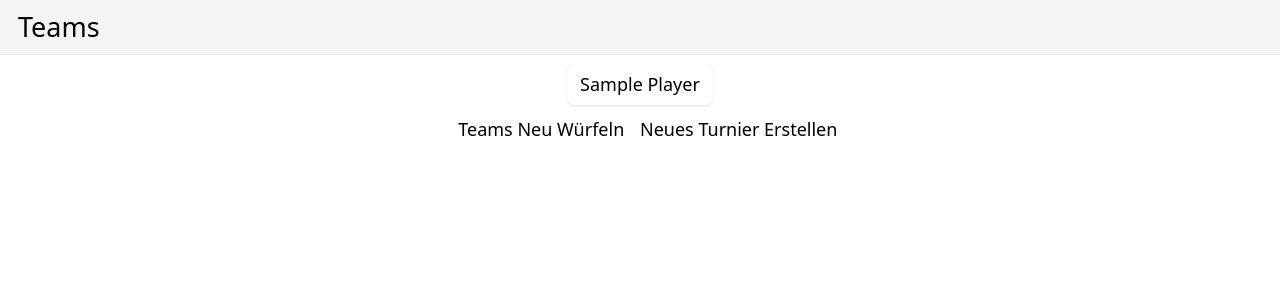
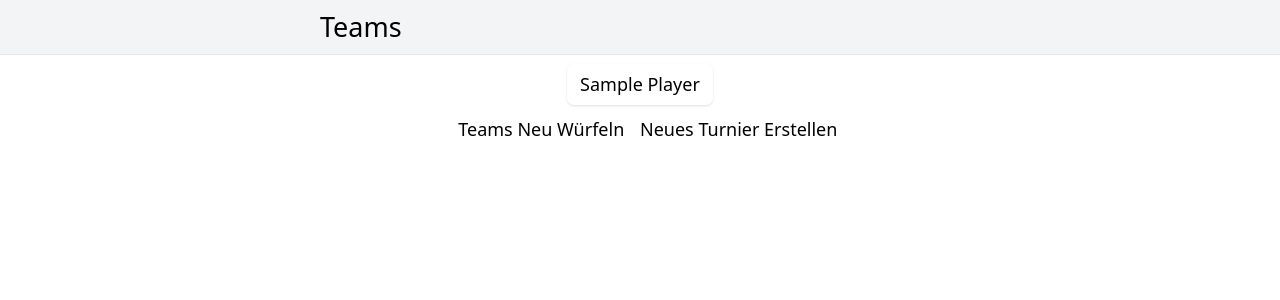
Before and after one commit to kwie98/matchmaker, a Django app: template matchmaker/templates/matchmaker/teams.html in a window 1280 px wide. Shown: the top 300 px of the page. Run offline with Django 5.2, Linux system fonts and the light colour scheme; the template is opened without the code that fills it: most values are stand-ins (such as "Sample title", 1, 10 or a date in 2020); parts of the project's set-up code (start-up, migrations or seed data) failed here and were passed over; some libraries are stand-ins or nearby versions.

Commit message:
Make heading more centered

```diff
--- a/theme/templates/base.html
+++ b/theme/templates/base.html
@@ -20,7 +20,7 @@
   <body>
     <header class="py-2 px-4 bg-gray-100 border-b">
       <a href="{% url "matchmaker:index" %}">
-        <h2 class="text-2xl">
+        <h2 class="text-2xl mx-auto max-w-screen-sm">
           {% block heading %}
             HEADING
           {% endblock heading %}
```
